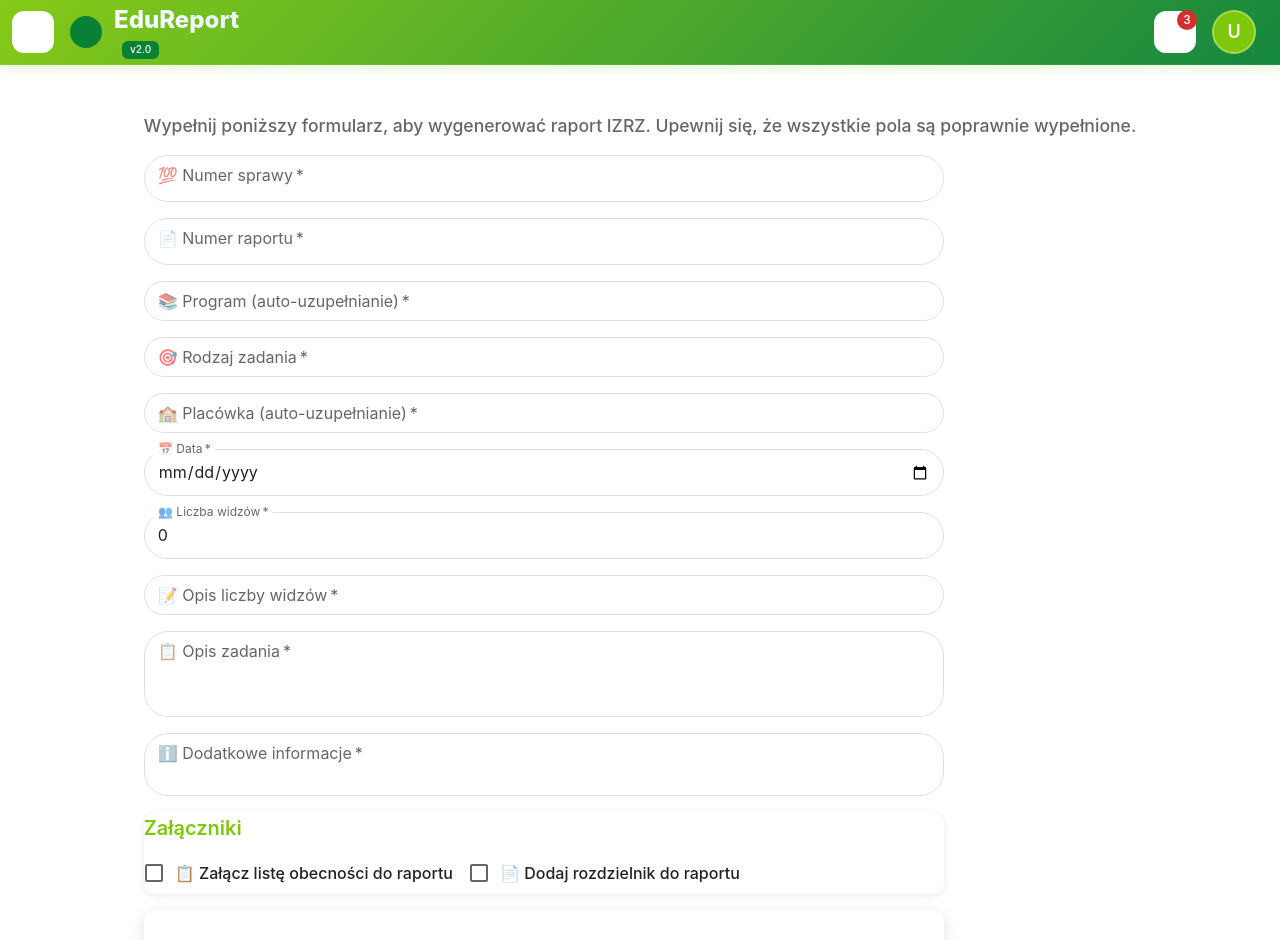
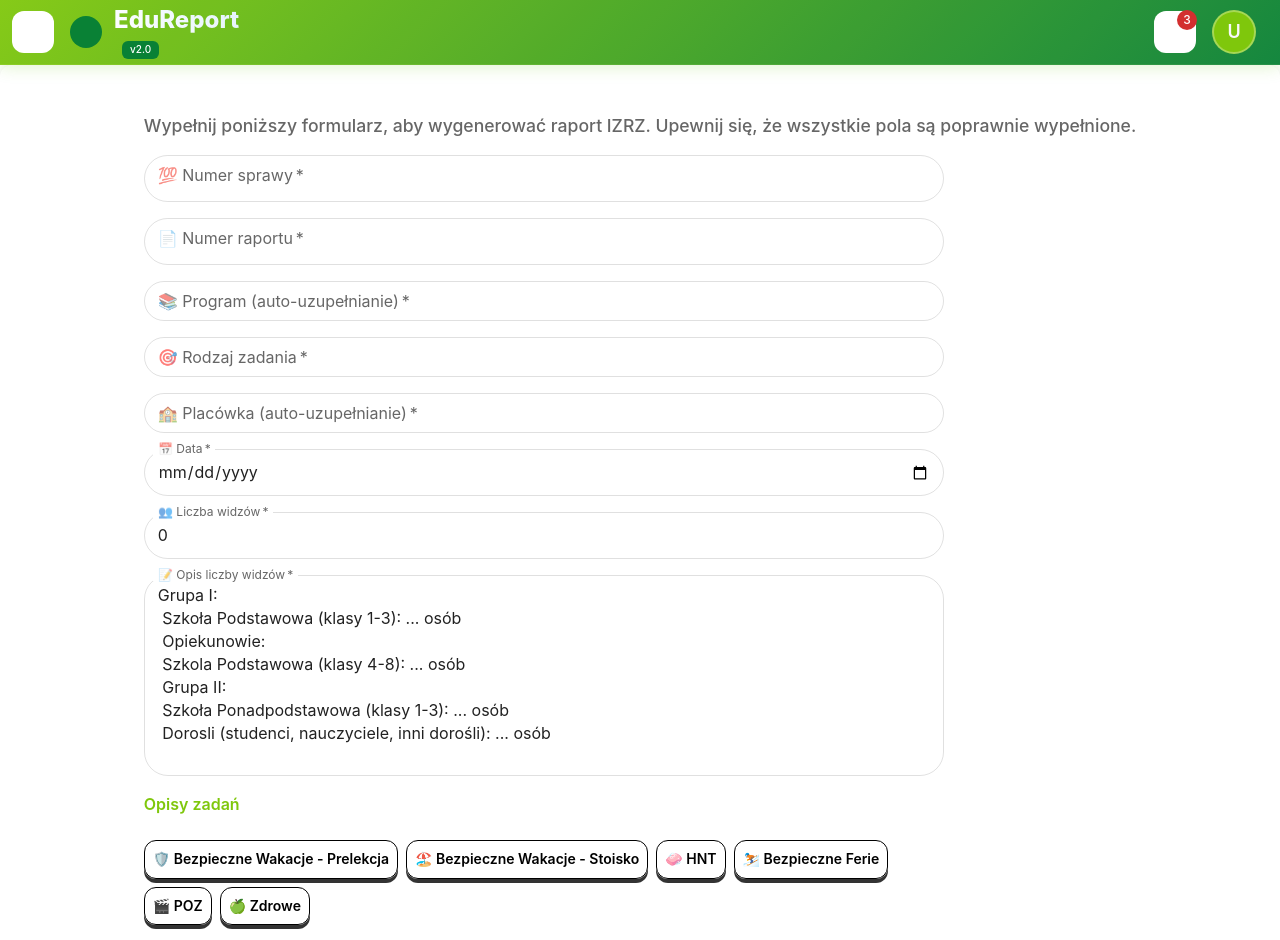
Before and after one commit to Soberek/edu-report-v3-nextjs, a Next.js app: page /wygeneruj-izrz in a window 1280 px wide. Shown: the top 940 px of the page. Built offline with nearby package versions, Linux system fonts and the light colour scheme; no server answers; the database is empty; sample sign-in values are in the browser's storage; some icons are missing; what @mui/material-nextjs would draw is missing.

Commit message:
feat: Integrate task descriptions with icons into IzrzForm component

```diff
--- a/src/app/(protected)/wygeneruj-izrz/page.tsx
+++ b/src/app/(protected)/wygeneruj-izrz/page.tsx
@@ -21,7 +21,7 @@ import { useFirebaseData } from "@/hooks/useFirebaseData";
 import { TASK_TYPES } from "@/constants/tasks";
 import { programs } from "@/constants/programs";
 import { useForm, Controller } from "react-hook-form";
-
+import { OPISY_ZADAN } from "@/constants/opisy-zadan";
 type Templates = "izrz.docx" | "lista_obecnosci.docx";
 
 type FormValues = {
@@ -40,6 +40,8 @@ type FormValues = {
   templateFile: File | null;
 };
 
+const DEFAULT_OPIS_LICZBY_WIDZOW = `Grupa I: \n Szkoła Podstawowa (klasy 1-3): ... osób \n Opiekunowie: \n Szkola Podstawowa (klasy 4-8): ... osób \n Grupa II: \n Szkoła Ponadpodstawowa (klasy 1-3): ... osób \n Dorosli (studenci, nauczyciele, inni dorośli): ... osób \n`;
+
 const defaultValues: FormValues = {
   caseNumber: "",
   reportNumber: "",
@@ -48,7 +50,7 @@ const defaultValues: FormValues = {
   address: "",
   dateInput: "",
   viewerCount: 0,
-  viewerCountDescription: "",
+  viewerCountDescription: DEFAULT_OPIS_LICZBY_WIDZOW,
   taskDescription: "",
   additionalInfo: "",
   attendanceList: false,
@@ -365,7 +367,16 @@ export default function IzrzForm() {
             />
 
             {/* Opis zadania */}
-
+            <Box sx={{ display: "flex", gap: 2, mb: 1, flexWrap: "wrap" }}>
+              <Typography sx={{ mb: 1, color: "primary.main", fontWeight: 600 }}>Opisy zadań</Typography>
+              <Box sx={{ display: "flex", gap: 1, flexWrap: "wrap" }}>
+                {Object.entries(OPISY_ZADAN).map(([title, item]) => (
+                  <Button key={title} onClick={() => setValue("taskDescription", item.opis)}>
+                    {item.icon} {title}
+                  </Button>
+                ))}
+              </Box>
+            </Box>
             <Controller
               name="taskDescription"
               control={control}
@@ -378,7 +389,7 @@ export default function IzrzForm() {
                   required
                   fullWidth
                   multiline
-                  minRows={3}
+                  minRows={5}
                   variant="outlined"
                   error={!!errors.taskDescription}
                   sx={{
```
